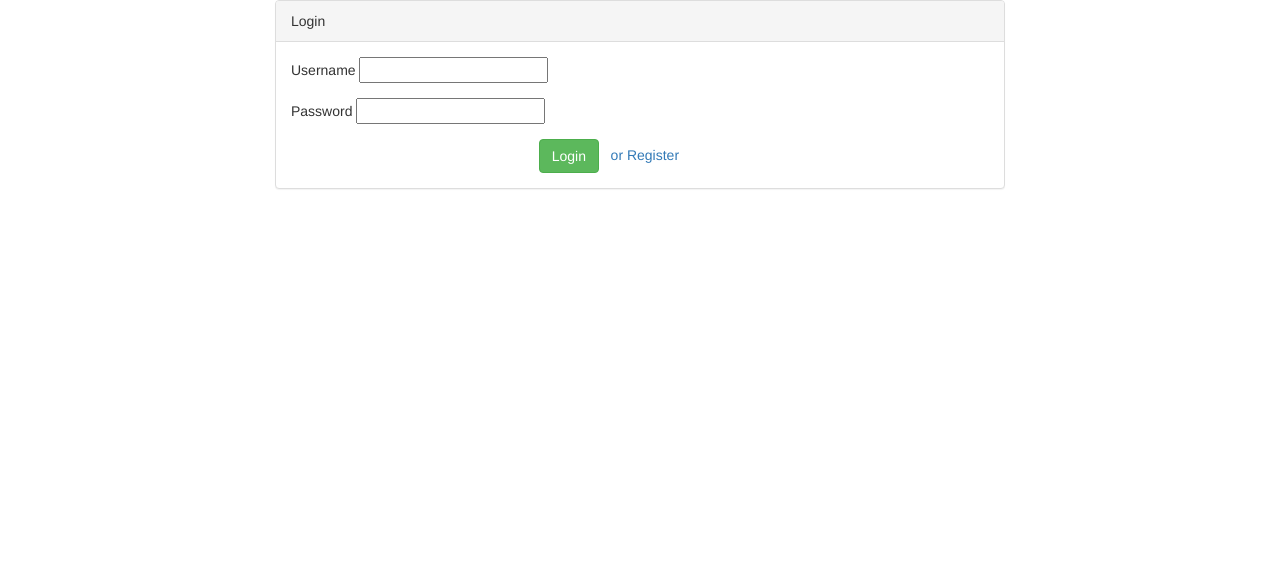
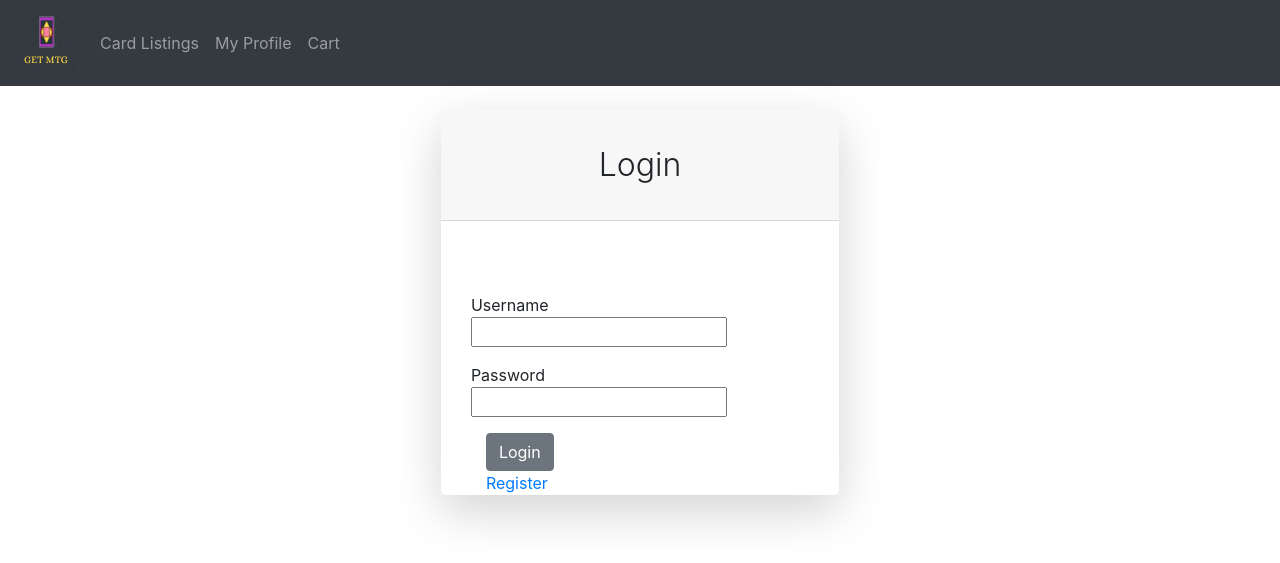
Before and after one commit to ginalamp/TCGPlayer, a Django app: page /login/ in a window 1280 px wide. Shown: the top 563 px of the page. Run offline with Django 3.2, Linux system fonts and the light colour scheme; some libraries are stand-ins or nearby versions.

Commit message:
Login style updated to match change password

```diff
--- a/src/templates/login.html
+++ b/src/templates/login.html
@@ -1,35 +1,38 @@
-<!DOCTYPE html>
-<html lang="en">
+{% extends "base.html" %}
+{% block content %}
 
-<head>
-  <title>TCG Player</title>
-
-  <meta charset="utf-8">
-  <meta name="viewport" content="width=device-width, initial-scale=1">
-
-  <link rel="stylesheet" href="//maxcdn.bootstrapcdn.com/bootstrap/3.3.7/css/bootstrap.min.css">
-</head>
-
+<div class="container">
+    <div class="row justify-content-center">
+        <div class="cool-lg-8">
+            <div class="card shadow-lg border-0 rounded-lg mt-0 mb-3">
+                <div class="card-header justify-content-center">
+                    <h2 class="font-weight-light my-4 text-center">
+                        Login
+                    </h2>
+                </div>
+                <div class="font-weight-light my-4 text-center">
+                </div><br>
                 <form method="POST"> {% csrf_token %}
                     <div class="container">
                         <div class="col-md-8 col-md-offset-2">
                             <div class="panel panel-default">
-        <div class="panel-heading">Login</div>
                                 <div class="panel-body">
                                     <div class="form-group clearfix">
-            {{ form.username.label }}
-            {{ form.username }}
+                                        {{ form.username.label }} {{ form.username }}
                                     </div>
                                     <div class="form-group clearfix">
-            {{ form.password.label }}
-            {{ form.password }}
+                                        {{ form.password.label }} {{ form.password }}
                                     </div>
                                     <div class="col-md-6 col-md-offset-4">
-            <input name="login" type="submit" value="Login" class="btn btn-success" /> &nbsp;
-            <a href="/register/">or Register</a>
+                                        <input name="login" type="submit" value="Login" class="btn btn-secondary my-2 my-sm-0" /><a href="/register/">Register</a>
                                     </div>
                                 </div>
                             </div>
                         </div>
                     </div>
                 </form>
+            </div>
+        </div>
+    </div>
+</div>
+{% endblock content %}
```
Lines whose indentation alone changed are shown as unchanged.
